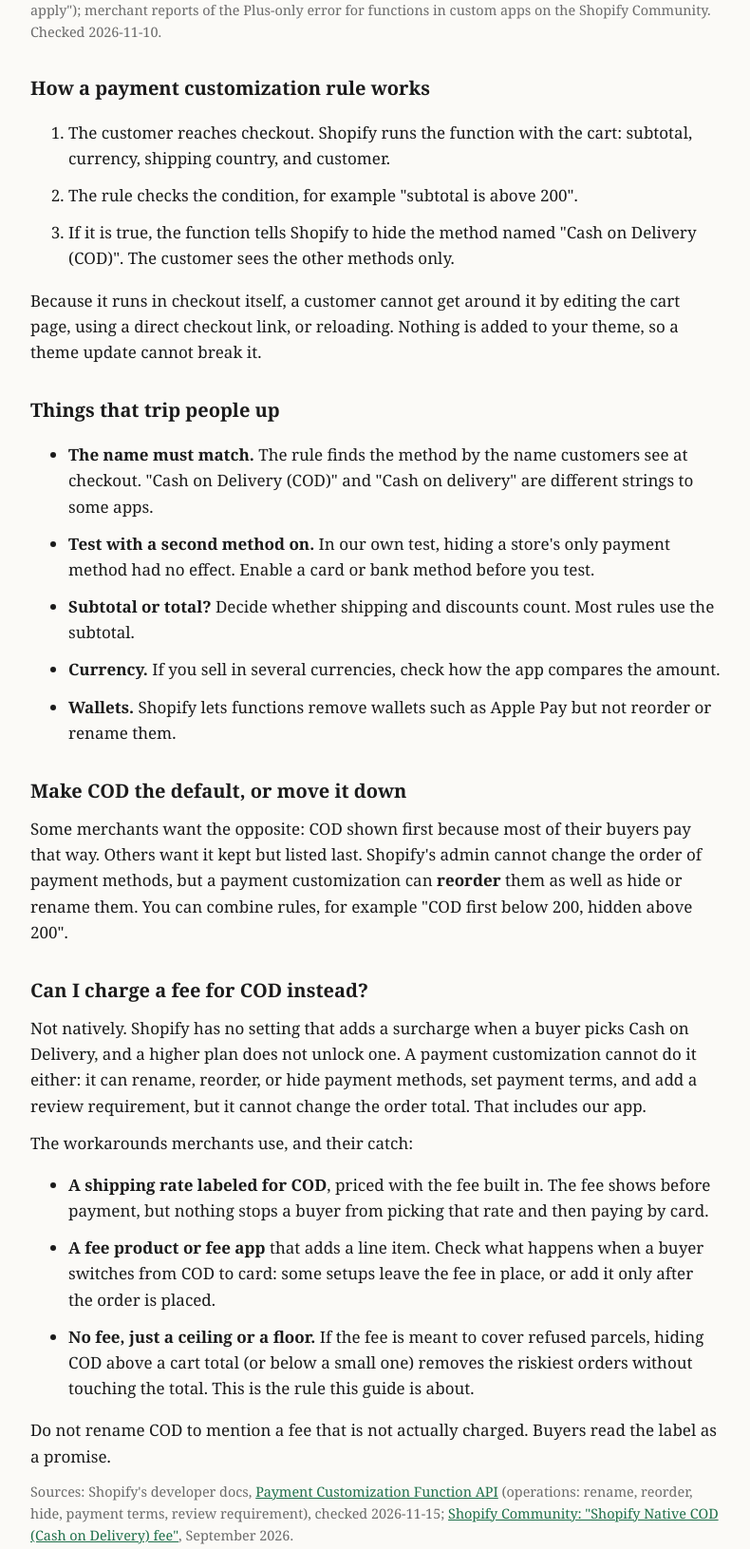
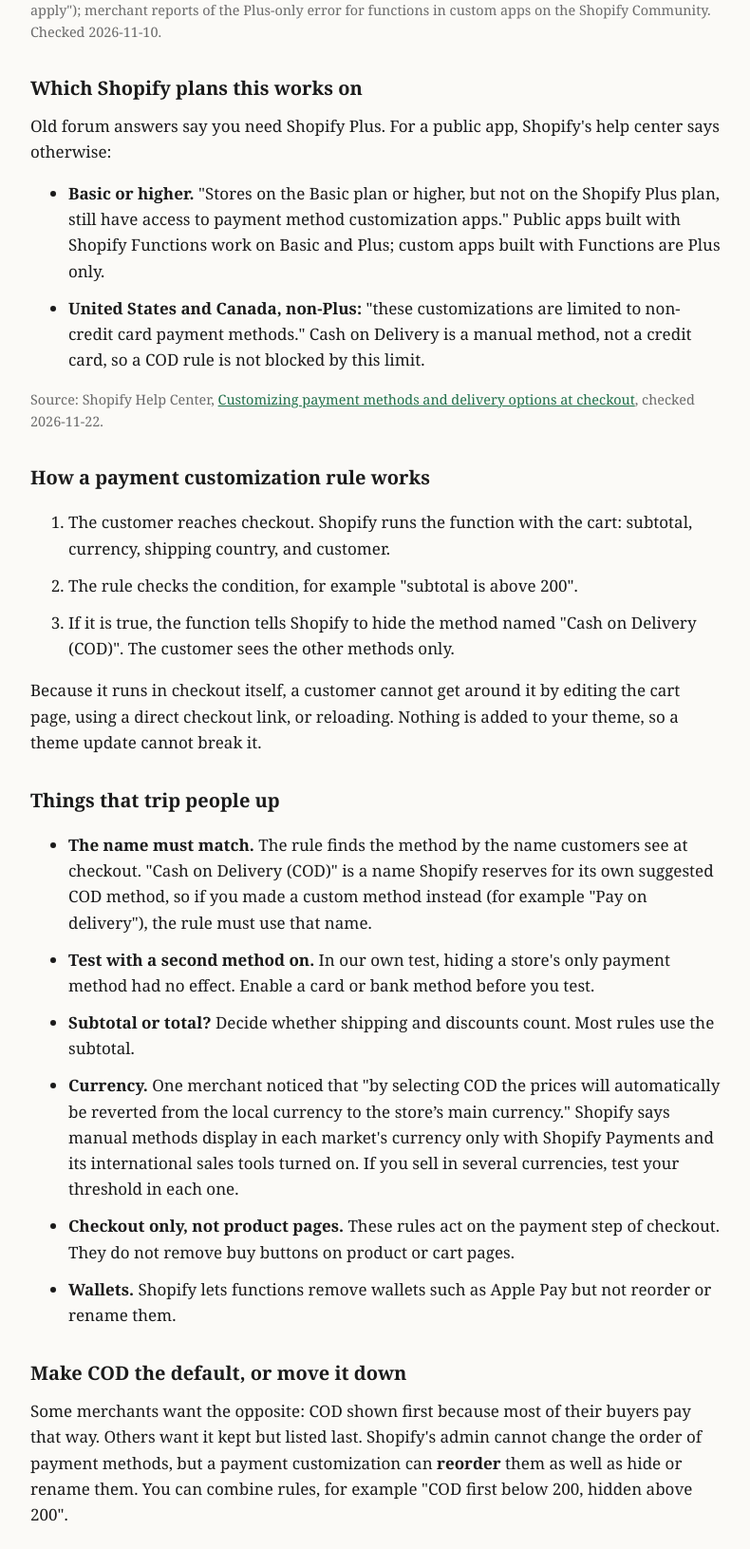
Before and after one commit to PaulElon/onebenjamin-site, a plain HTML site: page hide-cash-on-delivery-above-cart-total.html in a window 1280 px wide. Shown: the part 1031-2662 px from the top of the page at 95% size, without its empty margins (244-1034 px from the left). Drawn offline with Linux system fonts and the light colour scheme.

Commit message:
site: cloud standup 2026-11-22

```diff
--- a/hide-cash-on-delivery-above-cart-total.html
+++ b/hide-cash-on-delivery-above-cart-total.html
@@ -46,6 +46,14 @@
   </table>
   <p class="note">Sources: Shopify's developer docs, <a href="https://shopify.dev/docs/apps/build/checkout/payments" rel="nofollow">About functions in payments</a> ("plan and geographical restrictions apply"); merchant reports of the Plus-only error for functions in custom apps on the Shopify Community. Checked 2026-11-10.</p>
 
+  <h2>Which Shopify plans this works on</h2>
+  <p>Old forum answers say you need Shopify Plus. For a public app, Shopify's help center says otherwise:</p>
+  <ul>
+    <li><strong>Basic or higher.</strong> "Stores on the Basic plan or higher, but not on the Shopify Plus plan, still have access to payment method customization apps." Public apps built with Shopify Functions work on Basic and Plus; custom apps built with Functions are Plus only.</li>
+    <li><strong>United States and Canada, non-Plus:</strong> "these customizations are limited to non-credit card payment methods." Cash on Delivery is a manual method, not a credit card, so a COD rule is not blocked by this limit.</li>
+  </ul>
+  <p class="note">Source: Shopify Help Center, <a href="https://help.shopify.com/en/manual/checkout-settings/checkout-customization" rel="nofollow">Customizing payment methods and delivery options at checkout</a>, checked 2026-11-22.</p>
+
   <h2>How a payment customization rule works</h2>
   <ol>
     <li>The customer reaches checkout. Shopify runs the function with the cart: subtotal, currency, shipping country, and customer.</li>
@@ -56,10 +64,11 @@
 
   <h2>Things that trip people up</h2>
   <ul>
-    <li><strong>The name must match.</strong> The rule finds the method by the name customers see at checkout. "Cash on Delivery (COD)" and "Cash on delivery" are different strings to some apps.</li>
+    <li><strong>The name must match.</strong> The rule finds the method by the name customers see at checkout. "Cash on Delivery (COD)" is a name Shopify reserves for its own suggested COD method, so if you made a custom method instead (for example "Pay on delivery"), the rule must use that name.</li>
     <li><strong>Test with a second method on.</strong> In our own test, hiding a store's only payment method had no effect. Enable a card or bank method before you test.</li>
     <li><strong>Subtotal or total?</strong> Decide whether shipping and discounts count. Most rules use the subtotal.</li>
-    <li><strong>Currency.</strong> If you sell in several currencies, check how the app compares the amount.</li>
+    <li><strong>Currency.</strong> One merchant noticed that "by selecting COD the prices will automatically be reverted from the local currency to the store’s main currency." Shopify says manual methods display in each market's currency only with Shopify Payments and its international sales tools turned on. If you sell in several currencies, test your threshold in each one.</li>
+    <li><strong>Checkout only, not product pages.</strong> These rules act on the payment step of checkout. They do not remove buy buttons on product or cart pages.</li>
     <li><strong>Wallets.</strong> Shopify lets functions remove wallets such as Apple Pay but not reorder or rename them.</li>
   </ul>
 
@@ -74,8 +83,17 @@
     <li><strong>A fee product or fee app</strong> that adds a line item. Check what happens when a buyer switches from COD to card: some setups leave the fee in place, or add it only after the order is placed.</li>
     <li><strong>No fee, just a ceiling or a floor.</strong> If the fee is meant to cover refused parcels, hiding COD above a cart total (or below a small one) removes the riskiest orders without touching the total. This is the rule this guide is about.</li>
   </ul>
-  <p>Do not rename COD to mention a fee that is not actually charged. Buyers read the label as a promise.</p>
+  <p>Do not rename COD to mention a fee that is not actually charged. Buyers read the label as a promise. The same goes for partial COD (a deposit now, the rest at the door): hiding a method does not split a payment.</p>
   <p class="note">Sources: Shopify's developer docs, <a href="https://shopify.dev/docs/api/functions/latest/payment-customization" rel="nofollow">Payment Customization Function API</a> (operations: rename, reorder, hide, payment terms, review requirement), checked 2026-11-15; <a href="https://community.shopify.com/t/shopify-native-cod-cash-on-delivery-fee/683943" rel="nofollow">Shopify Community: "Shopify Native COD (Cash on Delivery) fee"</a>, September 2026.</p>
+
+  <h2>How to test a COD rule before Black Friday</h2>
+  <ol>
+    <li>Keep a second payment method on, then add items below your limit and go to checkout. COD should show.</li>
+    <li>Add items until the subtotal is above the limit. COD should disappear.</li>
+    <li>Apply a discount code that brings the cart back under the limit, and check the result matches the rule you wrote down.</li>
+    <li>Repeat for each country and currency you sell in.</li>
+  </ol>
+  <p class="note">Currency and reserved-name facts: Shopify Help Center, <a href="https://help.shopify.com/en/manual/payments/manual-payments" rel="nofollow">Manual payment methods</a>, checked 2026-11-22. Quote: Shopify Community, "Use local currency for COD", March 2025.</p>
 
   <h2>Limits worth knowing before you install anything</h2>
   <ul>
```
